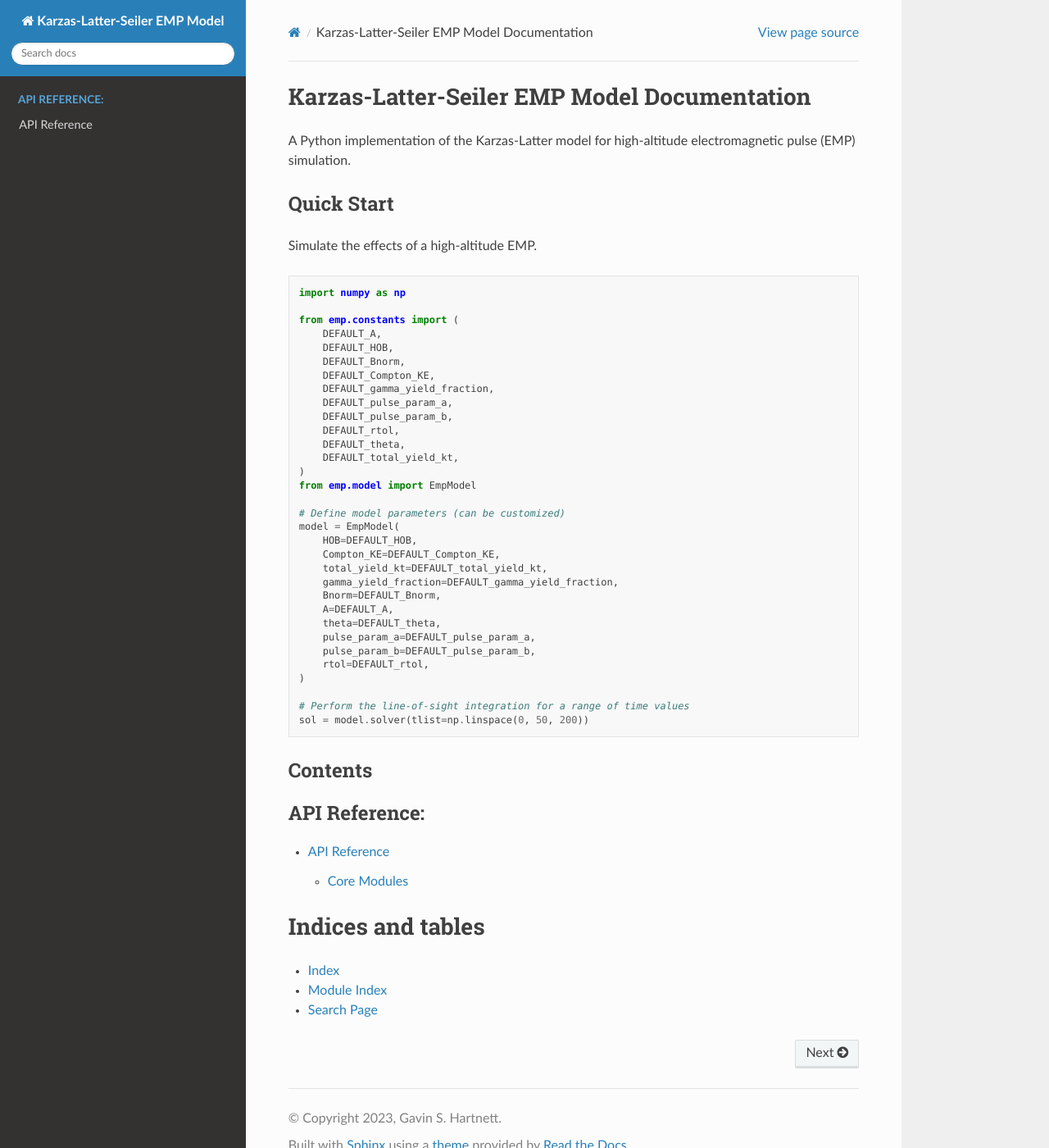
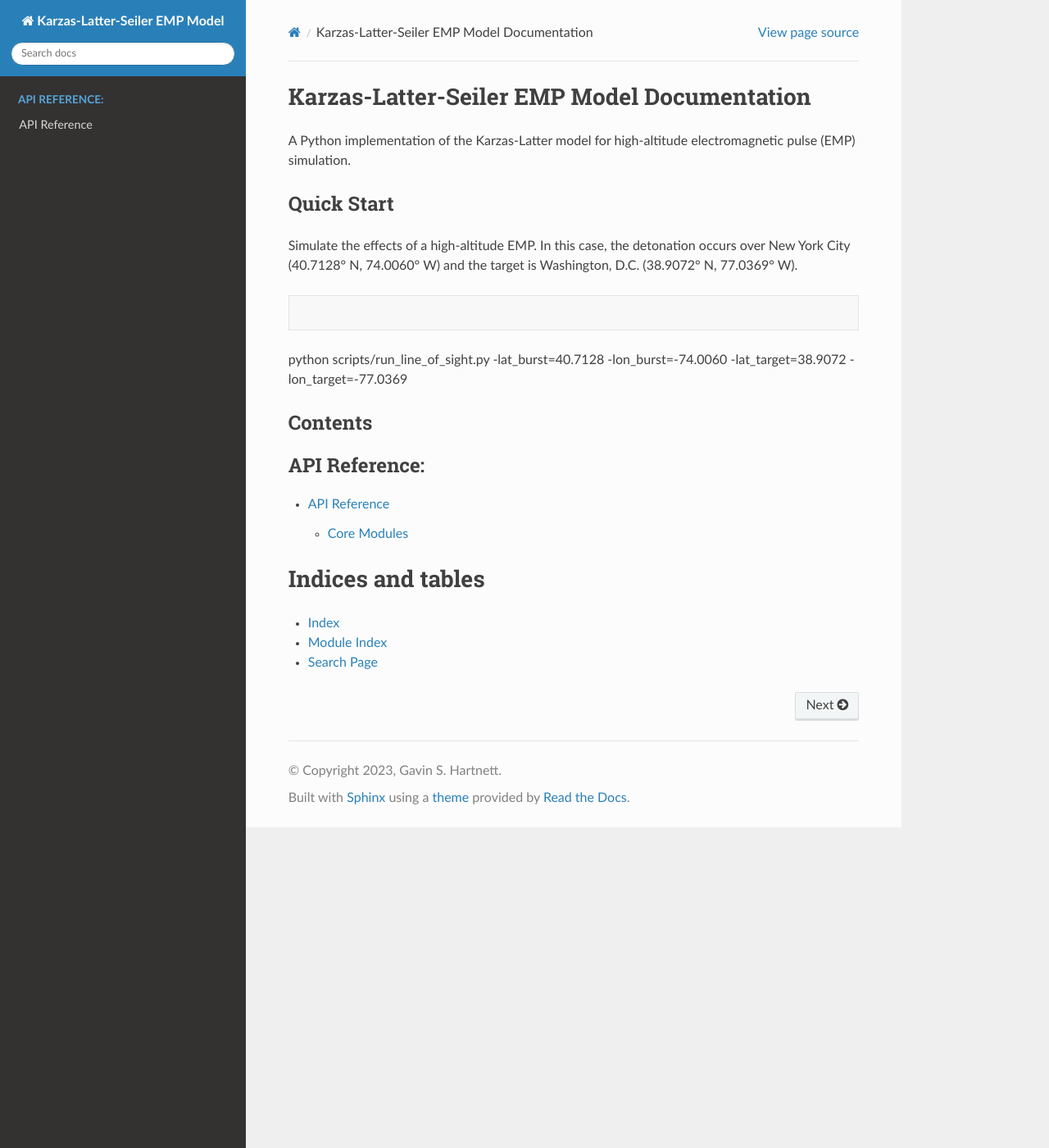
Before and after one commit to gshartnett/karzas-latter-seiler, a Sphinx documentation site: the page built from docs/source/index.rst, in a window 1280 px wide and 1400 px high. Shown: the whole window at 82% size. Built offline with Sphinx 7.4.7 and the Read the Docs theme 3.1.0, drawn with Linux system fonts in a browser that asks for light colours.

Commit message:
Update quick start

```diff
--- a/docs/source/index.rst
+++ b/docs/source/index.rst
@@ -8,41 +8,12 @@ Quick Start
 -----------
 
 Simulate the effects of a high-altitude EMP.
+In this case, the detonation occurs over New York City (40.7128° N, 74.0060° W)
+and the target is Washington, D.C. (38.9072° N, 77.0369° W).
 
 .. code-block:: python
 
-   import numpy as np
-
-   from emp.constants import (
-       DEFAULT_A,
-       DEFAULT_HOB,
-       DEFAULT_Bnorm,
-       DEFAULT_Compton_KE,
-       DEFAULT_gamma_yield_fraction,
-       DEFAULT_pulse_param_a,
-       DEFAULT_pulse_param_b,
-       DEFAULT_rtol,
-       DEFAULT_theta,
-       DEFAULT_total_yield_kt,
-   )
-   from emp.model import EmpModel
-
-   # Define model parameters (can be customized)
-   model = EmpModel(
-       HOB=DEFAULT_HOB,
-       Compton_KE=DEFAULT_Compton_KE,
-       total_yield_kt=DEFAULT_total_yield_kt,
-       gamma_yield_fraction=DEFAULT_gamma_yield_fraction,
-       Bnorm=DEFAULT_Bnorm,
-       A=DEFAULT_A,
-       theta=DEFAULT_theta,
-       pulse_param_a=DEFAULT_pulse_param_a,
-       pulse_param_b=DEFAULT_pulse_param_b,
-       rtol=DEFAULT_rtol,
-   )
-
-   # Perform the line-of-sight integration for a range of time values
-   sol = model.solver(tlist=np.linspace(0, 50, 200))
+python scripts/run_line_of_sight.py -lat_burst=40.7128 -lon_burst=-74.0060 -lat_target=38.9072 -lon_target=-77.0369
 
 Contents
 --------
```
